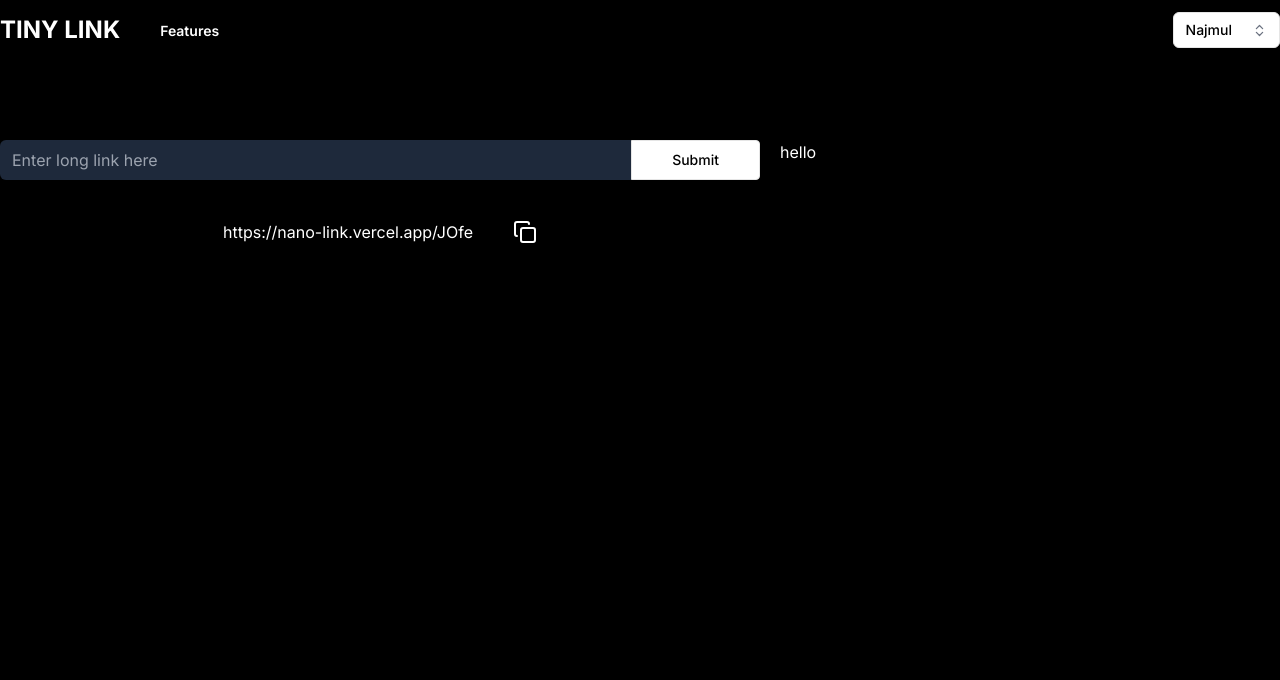
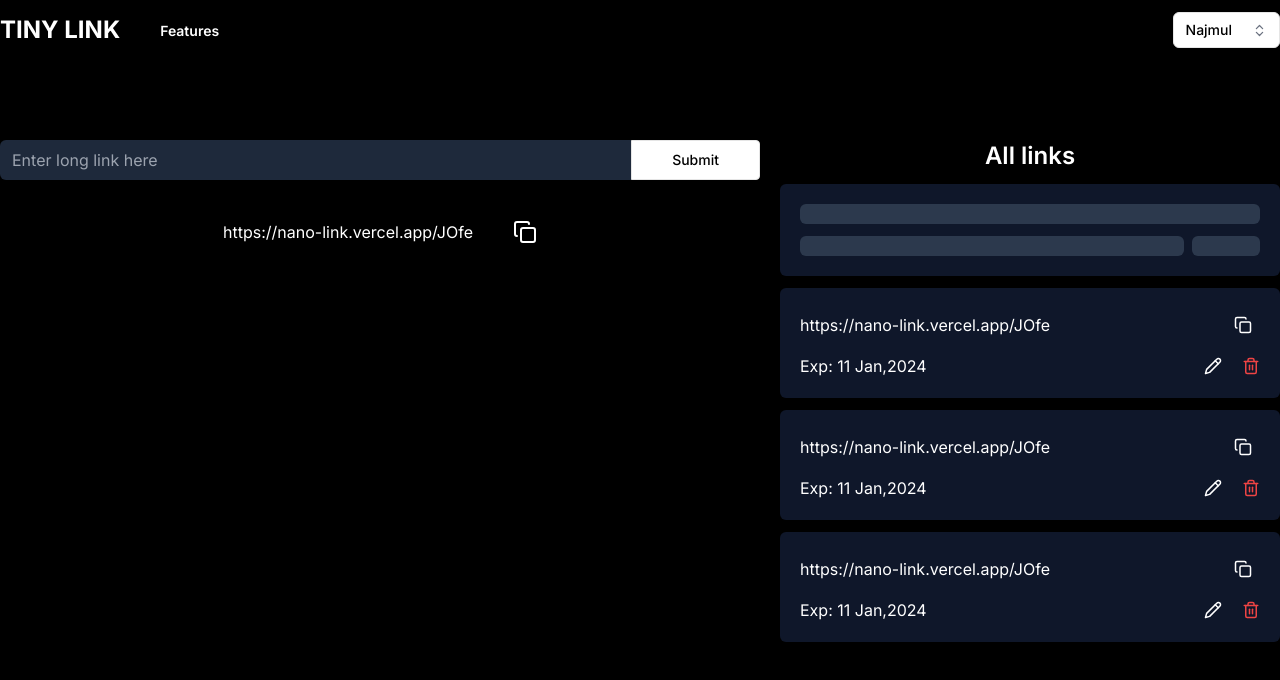
Before and after one commit to Najmul11/tiny-link, a Next.js app in the folder client/: page /create-link in a window 1280 px wide. Shown: the top 680 px of the page. Built offline with nearby package versions, Linux system fonts and the light colour scheme.

Commit message:
All links

```diff
--- a/client/app/create-link/page.tsx
+++ b/client/app/create-link/page.tsx
@@ -1,3 +1,4 @@
+import AllLinks from "@/components/create-link/AllLinks";
 import CreateLink from "@/components/create-link/CreateLink";
 import CreatedLink from "@/components/create-link/CreatedLink";
 
@@ -10,7 +11,9 @@ const CreateLinkPage = () => {
           <CreatedLink />
         </div>
 
-        <div className="col-span-2">hello</div>
+        <div className="col-span-2">
+          <AllLinks />
+        </div>
       </div>
     </div>
   );
--- /dev/null
+++ b/client/components/create-link/AllLinks.tsx
@@ -0,0 +1,32 @@
+import React from "react";
+import LinkSkeleton from "./LinkSkeleton";
+import SingleLink from "./SingleLink";
+
+const AllLinks = () => {
+  const links = [
+    {
+      shortLink: "https://nano-link.vercel.app/JOfe",
+    },
+    {
+      shortLink: "https://nano-link.vercel.app/JOfe",
+    },
+    {
+      shortLink: "https://nano-link.vercel.app/JOfe",
+    },
+  ];
+  return (
+    <div className="flex flex-col gap-3">
+      <h2 className="text-2xl text-center  font-semibold">All links</h2>
+
+      <LinkSkeleton />
+
+      <div className="flex flex-col gap-3">
+        {links.map((link, i) => (
+          <SingleLink key={i} link={link} />
+        ))}
+      </div>
+    </div>
+  );
+};
+
+export default AllLinks;
--- /dev/null
+++ b/client/components/create-link/LinkSkeleton.tsx
@@ -0,0 +1,15 @@
+import { Skeleton } from "../ui/skeleton";
+
+const LinkSkeleton = () => {
+  return (
+    <div className="flex flex-col space-y-3 bg-slate-900 p-5 rounded-md">
+      <Skeleton className="h-5 bg-slate-700 rounded-md" />
+      <div className="flex gap-2 items-center">
+        <Skeleton className="h-5 w-[85%] bg-slate-700 rounded-md" />
+        <Skeleton className="h-5 w-[15%] bg-slate-700 rounded-md" />
+      </div>
+    </div>
+  );
+};
+
+export default LinkSkeleton;
--- /dev/null
+++ b/client/components/create-link/SingleLink.tsx
@@ -0,0 +1,43 @@
+import { Copy, Pencil, Trash2 } from "lucide-react";
+import Link from "next/link";
+
+type TProps = {
+  link: {
+    shortLink: string;
+  };
+};
+
+const SingleLink = ({ link }: TProps) => {
+  const { shortLink } = link;
+  return (
+    <div className="bg-slate-900 p-5 rounded-md flex flex-col gap-3">
+      <div className="flex gap-5 justify-between items-center">
+        <Link href={"/"} className="w-[]">
+          {shortLink}
+        </Link>
+        <button className="hover:bg-slate-800 p-2 duration-300 rounded-md">
+          <Copy size={18} />
+        </button>
+      </div>
+
+      <div className="flex items-center justify-between">
+        <span>Exp: 11 Jan,2024</span>
+
+        <div className="flex items-center gap-5">
+          <button>
+            <Pencil size={18} />
+          </button>
+
+          <button>
+            <Trash2
+              size={18}
+              className="text-red-500 hover:text-red-600 duration-300"
+            />
+          </button>
+        </div>
+      </div>
+    </div>
+  );
+};
+
+export default SingleLink;
--- /dev/null
+++ b/client/components/ui/skeleton.tsx
@@ -0,0 +1,15 @@
+import { cn } from "@/lib/utils"
+
+function Skeleton({
+  className,
+  ...props
+}: React.HTMLAttributes<HTMLDivElement>) {
+  return (
+    <div
+      className={cn("animate-pulse rounded-md bg-muted", className)}
+      {...props}
+    />
+  )
+}
+
+export { Skeleton }
```
